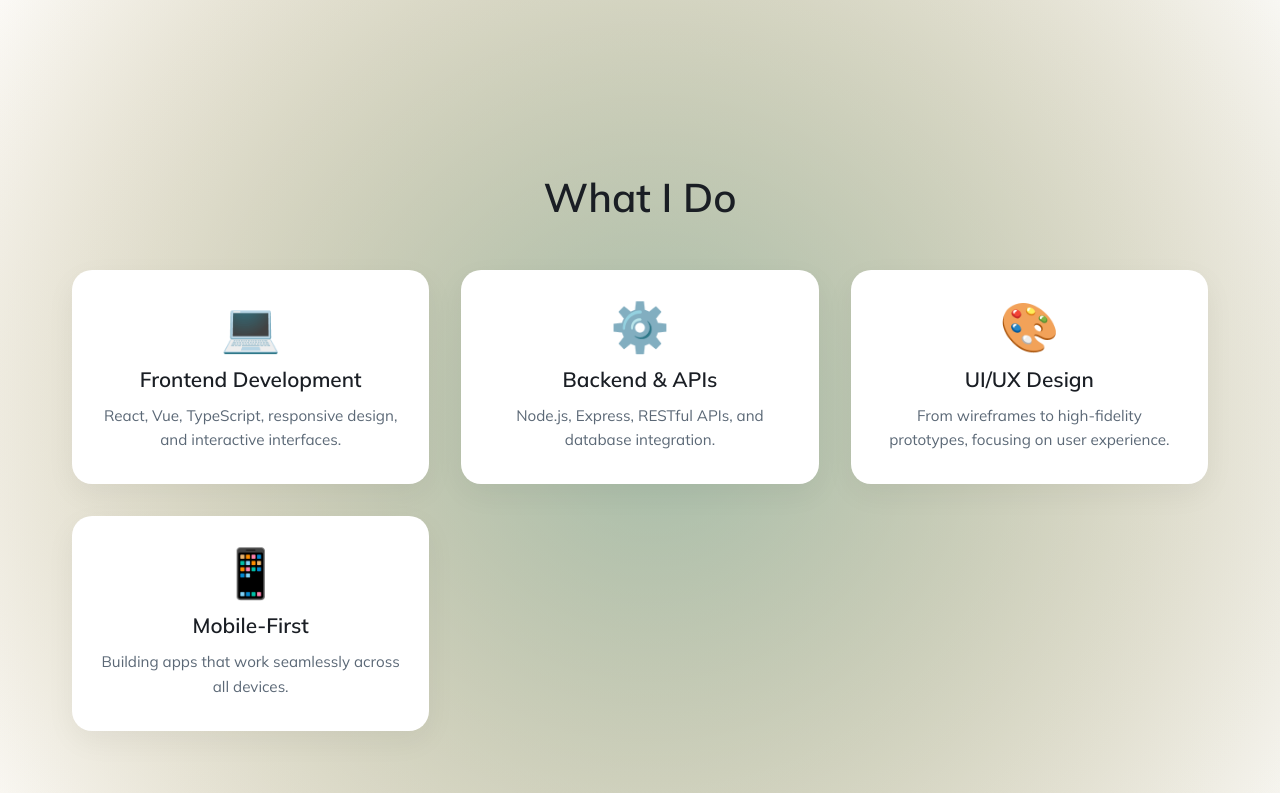
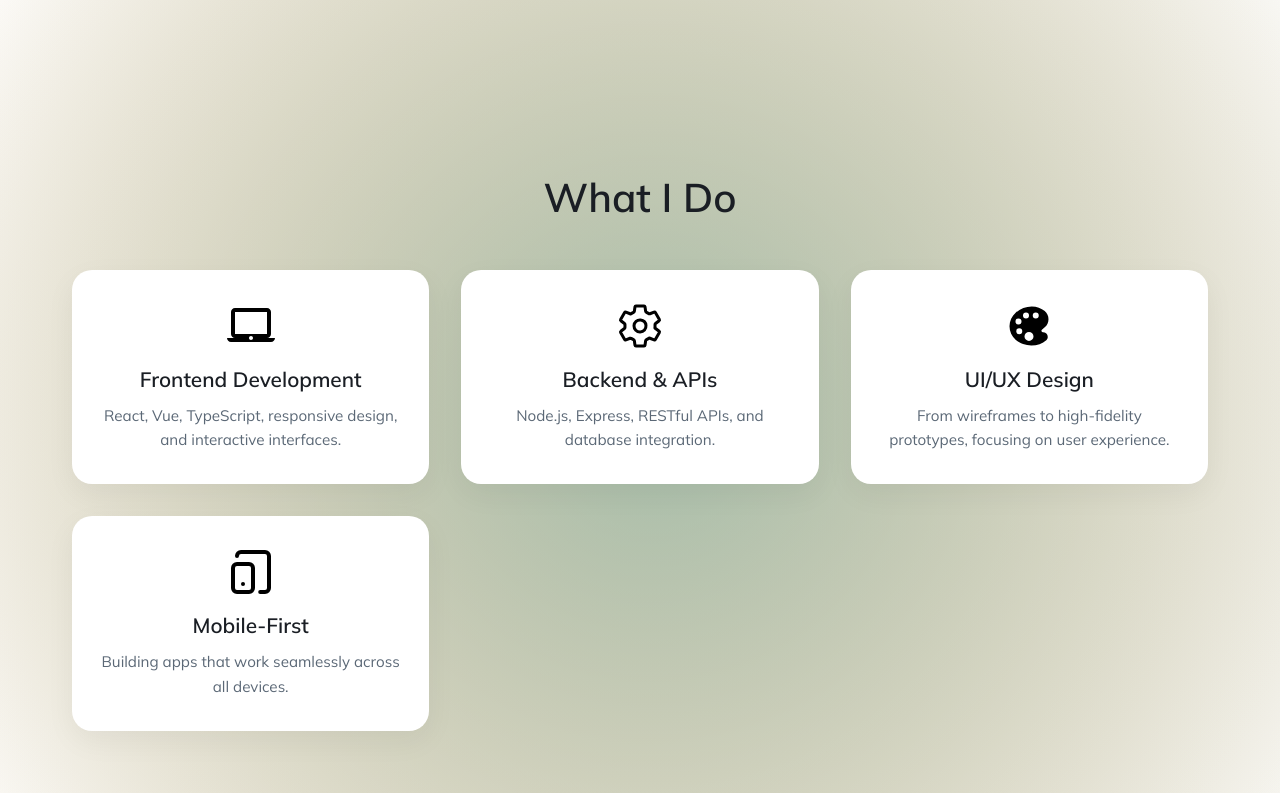
Before and after one commit to victormayowa185/VICTOR-MAYOWA, a React (Vite) app: page /about in a window 1280 px wide. Shown: the part 591-1384 px from the top of the page. Built offline with nearby package versions, Linux system fonts and the light colour scheme.

Commit message:
Changed the icon to favicon

```diff
--- a/src/pages/About.tsx
+++ b/src/pages/About.tsx
@@ -1,4 +1,8 @@
 import React from 'react';
+import { MdOutlineLaptopMac } from "react-icons/md";
+import { IoSettingsOutline } from "react-icons/io5";
+import { IoColorPalette } from "react-icons/io5";
+import { LuTabletSmartphone } from "react-icons/lu";
 import '../styles/about.css';
 
 const About: React.FC = () => {
@@ -42,22 +46,22 @@ const About: React.FC = () => {
         <h2 className="skills-title">What I Do</h2>
         <div className="skills-grid">
           <div className="skill-card">
-            <div className="skill-icon">💻</div>
+            <MdOutlineLaptopMac className='skill-icon' />
             <h3>Frontend Development</h3>
             <p>React, Vue, TypeScript, responsive design, and interactive interfaces.</p>
           </div>
           <div className="skill-card">
-            <div className="skill-icon">⚙️</div>
+            <IoSettingsOutline className='skill-icon' />
             <h3>Backend & APIs</h3>
             <p>Node.js, Express, RESTful APIs, and database integration.</p>
           </div>
           <div className="skill-card">
-            <div className="skill-icon">🎨</div>
+            <IoColorPalette className='skill-icon' />
             <h3>UI/UX Design</h3>
             <p>From wireframes to high-fidelity prototypes, focusing on user experience.</p>
           </div>
           <div className="skill-card">
-            <div className="skill-icon">📱</div>
+            <LuTabletSmartphone className='skill-icon' />
             <h3>Mobile-First</h3>
             <p>Building apps that work seamlessly across all devices.</p>
           </div>
--- a/src/pages/Contact.tsx
+++ b/src/pages/Contact.tsx
@@ -5,6 +5,7 @@ import 'leaflet/dist/leaflet.css';
 import {
     FaEnvelope, FaPhoneAlt, FaPaperPlane, FaCalendarCheck
 } from 'react-icons/fa';
+import { HiMiniChatBubbleLeftRight } from "react-icons/hi2";
 import '../styles/contact.css';
 
 // Fix for default marker icons in react-leaflet
@@ -119,7 +120,9 @@ const ContactPage: React.FC = () => {
 
             <div className="contact-grid">
                 <div className={`form-card ${shakeForm ? 'shake' : ''}`}>
-                    <h2>👋 Drop a line</h2>
+
+
+                    <h2 className='cen'> <HiMiniChatBubbleLeftRight /> Drop a Line</h2>
                     <p className="sub">I’ll get back to you within 24h.</p>
 
                     <form onSubmit={handleSubmit}>
@@ -145,7 +148,7 @@ const ContactPage: React.FC = () => {
                                 name="email"
                                 value={formData.email}
                                 onChange={handleChange}
-                                placeholder="victormayowa185@gmail.com"
+                                placeholder="xy...@gmail.com"
                                 required
                                 pattern="[^@\s]+@[^@\s]+\.[^@\s]+"
                             />
--- a/src/pages/Home.tsx
+++ b/src/pages/Home.tsx
@@ -1,4 +1,6 @@
 import { useRef, useState, useEffect } from 'react';
+import { FaLaptopCode } from "react-icons/fa6";
+import { GiLinkedRings } from "react-icons/gi";
 import '../styles/home.css';
 
 const Home: React.FC = () => {
@@ -161,7 +163,7 @@ const Home: React.FC = () => {
 
             {/* Card F – GitHub */}
             <div className="card card-f card-utility">
-              <span className="card-emoji">💻</span>
+              <FaLaptopCode className='card-emoji' />
               <h4>MAYO CodeSpace</h4>
               <p style={{ fontSize: '0.8rem', margin: '0.3rem 0' }}>
                 Browser‑based coding environment
@@ -173,7 +175,7 @@ const Home: React.FC = () => {
 
             {/* Card G – LinkedIn */}
             <div className="card card-g card-utility">
-              <span className="card-emoji">🔗</span>
+              <GiLinkedRings className='card-emoji'/>
               <h4>LinkedIn</h4>
               <a href="https://www.linkedin.com/in/victor-mayowa-%F0%9F%A4%93-131704336/" className="card-link">
                 Connect
--- a/src/styles/contact.css
+++ b/src/styles/contact.css
@@ -5,6 +5,12 @@
 * {
   font-family: 'Mulish', sans-serif;
   box-sizing: border-box;
+}
+
+.cen {
+  display: flex;
+ gap: 2%;
+  align-items: center;
 }
 
 /* ---------- Page Background with Moving Gradients ---------- */
@@ -411,12 +417,29 @@
 
 /* Shake animation */
 @keyframes shake {
-  0% { transform: translateX(0); }
-  20% { transform: translateX(-8px); }
-  40% { transform: translateX(10px); }
-  60% { transform: translateX(-4px); }
-  80% { transform: translateX(6px); }
-  100% { transform: translateX(0); }
+  0% {
+    transform: translateX(0);
+  }
+
+  20% {
+    transform: translateX(-8px);
+  }
+
+  40% {
+    transform: translateX(10px);
+  }
+
+  60% {
+    transform: translateX(-4px);
+  }
+
+  80% {
+    transform: translateX(6px);
+  }
+
+  100% {
+    transform: translateX(0);
+  }
 }
 
 .shake {
```
